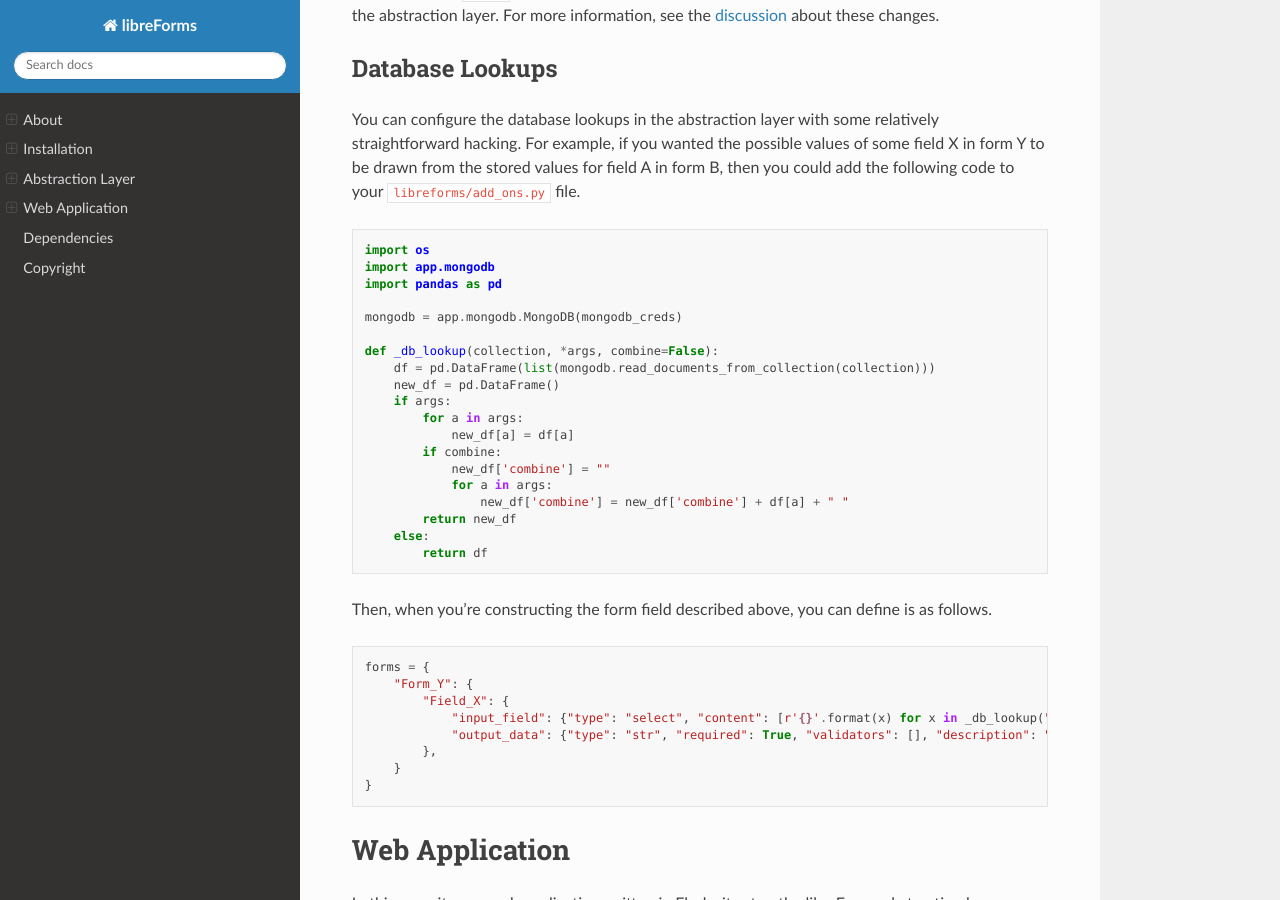
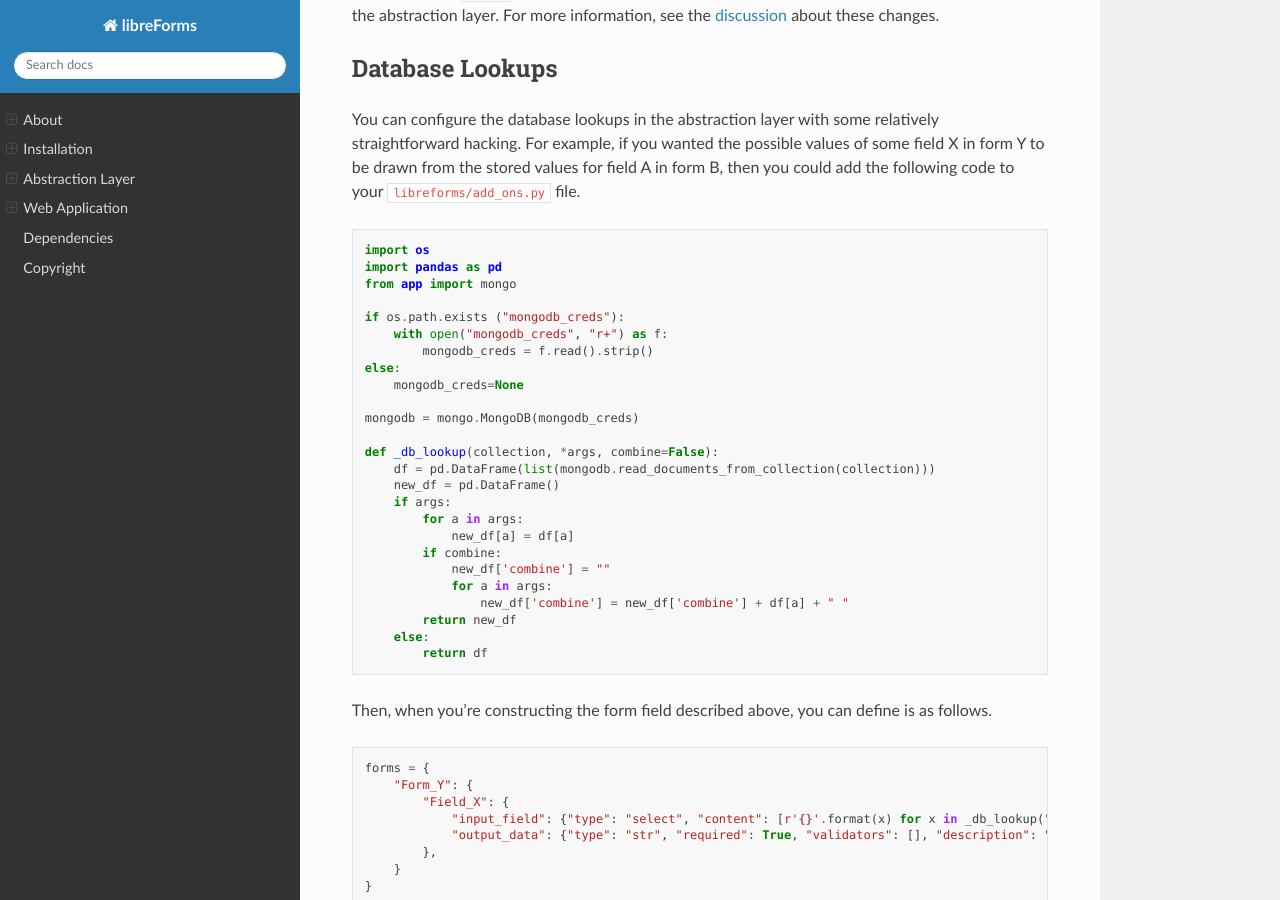
Before and after one commit to libreForms/libreForms-flask, a Sphinx documentation site: the page built from docs/source/index.md, in a window 1280 px wide and 900 px high, scrolled down 7534 px. Built offline with Sphinx 7.4.7 and the Read the Docs theme 2.0.0, drawn with Linux system fonts in a browser that asks for light colours.

````diff
--- a/docs/source/index.md
+++ b/docs/source/index.md
@@ -297,10 +297,16 @@ You can configure the database lookups in the abstraction layer with some relati
 
 ```python
 import os
-import app.mongodb
 import pandas as pd
+from app import mongo
 
-mongodb = app.mongodb.MongoDB(mongodb_creds)
+if os.path.exists ("mongodb_creds"):
+    with open("mongodb_creds", "r+") as f:
+        mongodb_creds = f.read().strip()
+else:
+    mongodb_creds=None
+
+mongodb = mongo.MongoDB(mongodb_creds)
 
 def _db_lookup(collection, *args, combine=False):
     df = pd.DataFrame(list(mongodb.read_documents_from_collection(collection)))
````
Also changed, not shown: other parts of docs/source/index.md (+1 -0 lines), README.md (+9 -2 lines), 2 other files.
